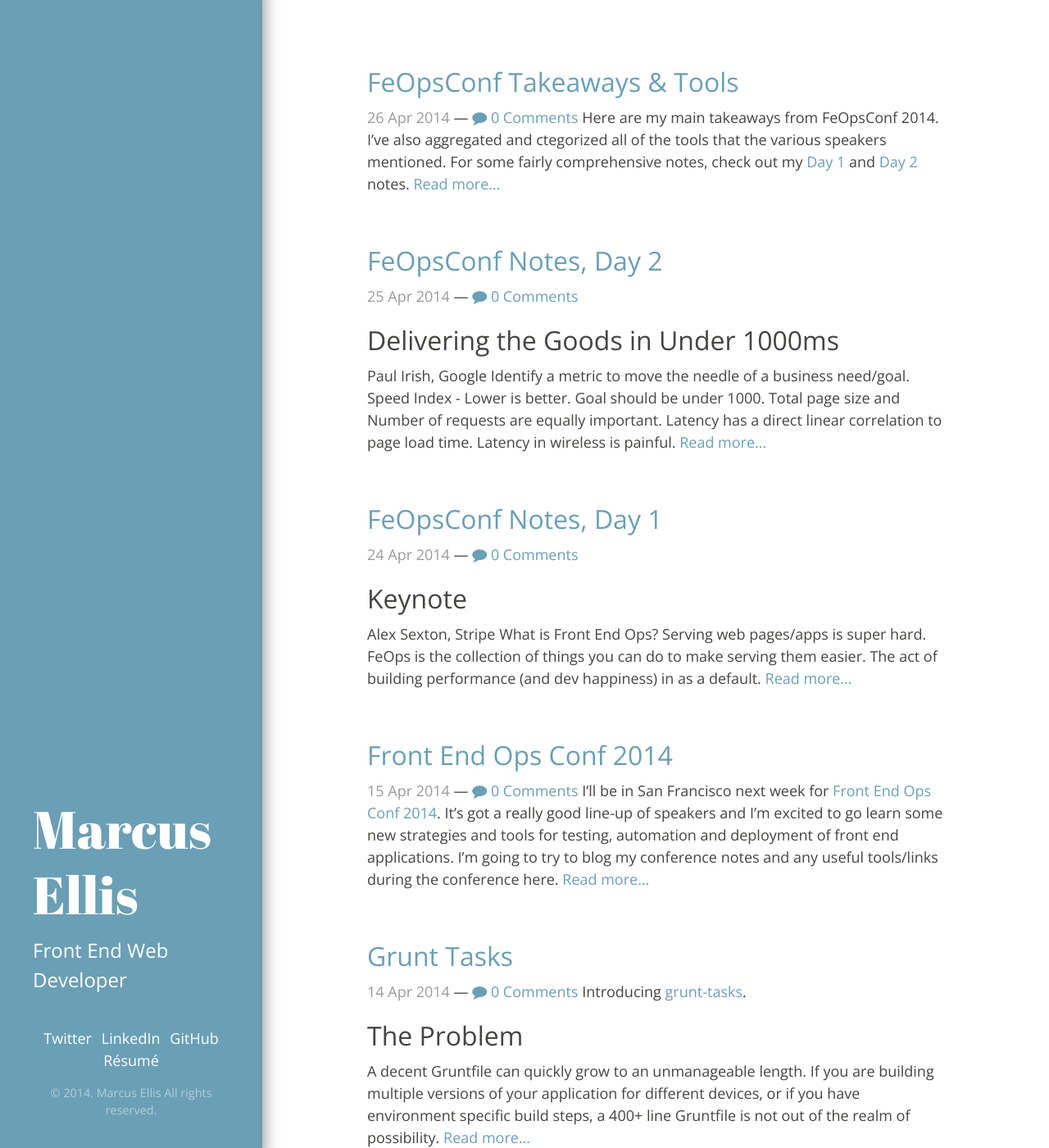
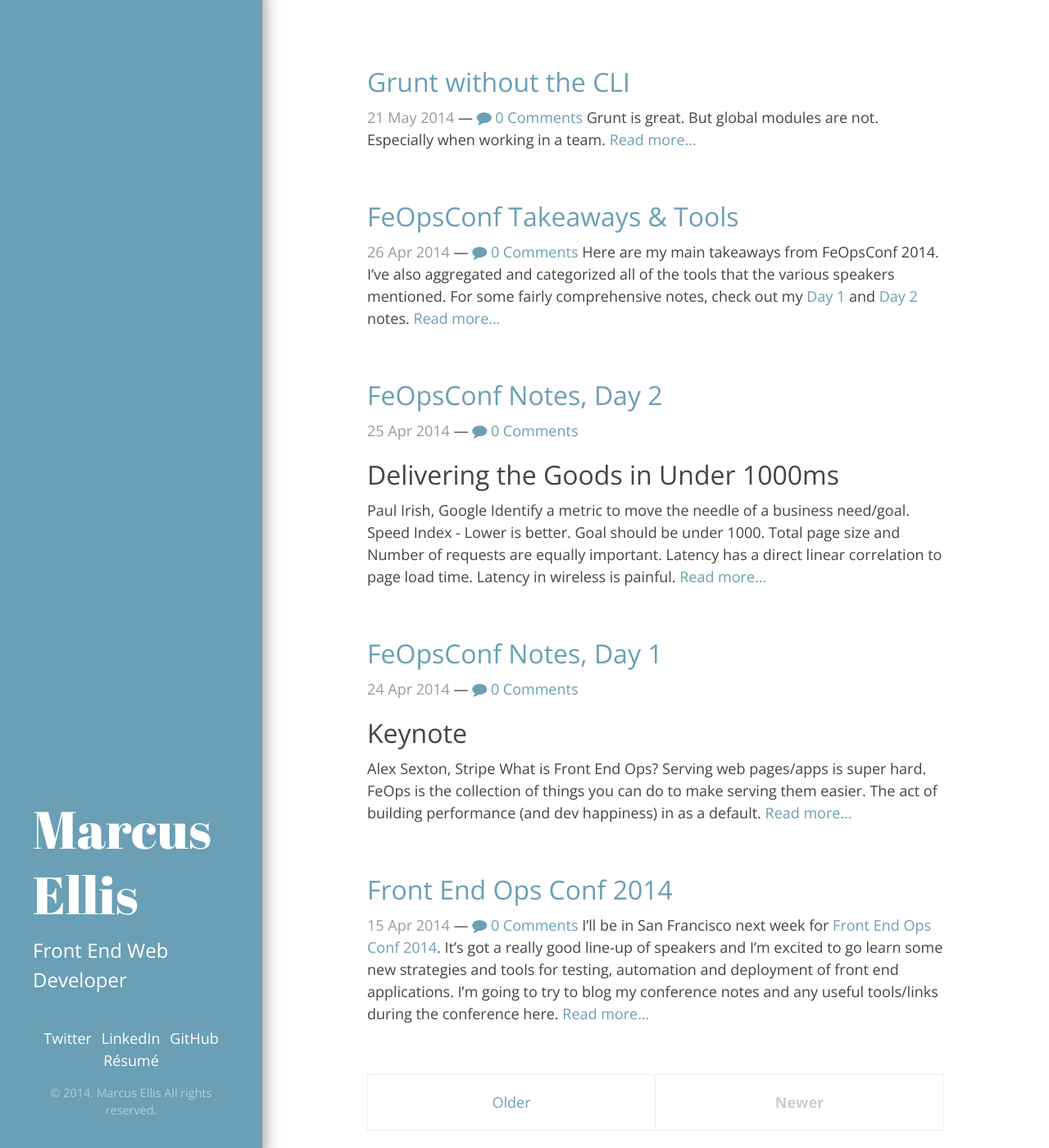
Before and after one commit to marcusellis05/marcusellis05.github.io, a Jekyll site: the page built from index.html, in a window 1280 px wide and 1400 px high. Shown: the whole window at 82% size. Built offline with Jekyll 4.4.1, drawn with Linux system fonts in a browser that asks for light colours; nearby versions of some CDN libraries; Markdown is read by kramdown in place of the engine named in the settings; the list of posts is cut into pages by our own code; comment, search, counter and statistics services are not loaded; some of the changed lines change nothing that is shown.

Commit message:
adding grunt w/o cli post

```diff
--- a/_posts/2014-04-26-feops-conf-takeaways-tools.md
+++ b/_posts/2014-04-26-feops-conf-takeaways-tools.md
@@ -4,7 +4,7 @@ title: FeOpsConf Takeaways & Tools
 published: true
 ---
 
-Here are my main takeaways from FeOpsConf 2014. I've also aggregated and ctegorized all of the tools that the various speakers mentioned. For some fairly comprehensive notes, check out my [Day 1](/2014/04/24/feops-conf-day-1/) and [Day 2](/2014/04/25/feops-conf-day-2/) notes.
+Here are my main takeaways from FeOpsConf 2014. I've also aggregated and categorized all of the tools that the various speakers mentioned. For some fairly comprehensive notes, check out my [Day 1](/2014/04/24/feops-conf-day-1/) and [Day 2](/2014/04/25/feops-conf-day-2/) notes.
 
 <!--more-->
 
--- /dev/null
+++ b/_posts/2014-05-21-grunt-without-the-cli.md
@@ -0,0 +1,39 @@
+---
+layout: post
+title: Grunt without the CLI
+published: true
+---
+
+Grunt is great.  But global modules are not.  Especially when working in a team.
+
+<!--more-->
+
+## The Scenario
+
+Let's say you have a team of back-end and front-end developers and you use Grunt for your app to concatenate files, precompile templates and/or compile Less/SASS to CSS.
+
+If you're a front-end dev, it's no big deal.  It's reasonable to require that you install the 'grunt-cli' module globally because you're going to be using it a lot.
+
+However, if you don't check in those built assets, your back-end devs are going to have a bad time.  They won't be able to run the app locally without running Grunt.  And doing an `npm install` won't install global packages or add them to your path.
+
+Further, your CI server of choice probably won't be able to run your Grunt tasks.
+
+## The Solution
+
+I came up with this little node script that essentially does what the 'grunt-cli' module does.  It requires in the local installation of 'grunt', configures the 'tasks' option and does the Grunt magic.
+
+<script src='https://gist.github.com/marcusellis05/8050184.js'></script>
+
+## Usage
+
+You can save this gist as 'build.js' in the root folder of your project alongside your 'gruntfile.js' and check it into your project. Running it will run the default task alias, 'build'.  If you don't have a 'build' task, you might want to change that in your 'build.js' file.
+
+    $ node build
+
+You can also call any of your other tasks or aliases by passing an additional argument.
+
+    $ node build mochaTest
+
+Or you can call multiple tasks at once.  I'm not sure why you'd want to.  That's what aliases are for, but it is possible.
+
+    $ node build less concat cssmin
```
